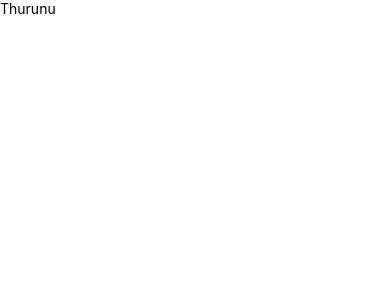
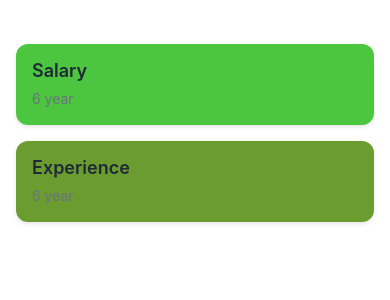
Before and after one commit to Thurunuhashitha/react_native_tutorial, a React Native app: screen / in a window 390 px wide. Shown: the top 300 px of the page. Built offline with nearby package versions, Linux system fonts and the light colour scheme.

Commit message:
create card conponent

```diff
--- a/App.js
+++ b/App.js
@@ -1,11 +1,15 @@
 import React from 'react';
 import { Text, View } from 'react-native';
+import MyCard from './src/components/MyCard';
 
 function App() {
 
   return (
     <View>
-        <Text>Thurunu</Text>
+      {/* inline style */}
+        <Text style={{color:'white' , fontSize:30}}>Thurunu</Text>
+        <MyCard bgcolor='#4cc53f' description='6 year'>Salary</MyCard>
+        <MyCard bgcolor='#6b9c30' description='6 year'>Experience</MyCard>
     </View>
   );
 }
--- a/index.js
+++ b/index.js
@@ -1,7 +1,3 @@
-/**
- * @format
- */
-
 import { AppRegistry } from 'react-native';
 import App from './App';
 import { name as appName } from './app.json';
--- /dev/null
+++ b/src/components/MyCard.js
@@ -0,0 +1,41 @@
+import { View, Text, StyleSheet } from 'react-native'
+import React from 'react'
+
+const MyCard = (props) => {
+    return (
+        <View style={{
+            backgroundColor:props.bgcolor,
+            borderRadius: 12,
+            padding: 16,
+            marginVertical: 8,
+            marginHorizontal: 16,
+            shadowColor: '#000',
+            shadowOffset: {
+                width: 0,
+                height: 2,
+            },
+            shadowOpacity: 0.1,
+            shadowRadius: 4,
+            elevation: 3,
+        }}>
+            <Text style={styles.title}>{props.children}</Text>
+            <Text style={styles.description}>{props.description}</Text>
+        </View >
+    )
+}
+
+const styles = StyleSheet.create({
+    title: {
+        fontSize: 18,
+        fontWeight: '600',
+        color: '#1F2937',
+        marginBottom: 8,
+    },
+    description: {
+        fontSize: 14,
+        color: '#6B7280',
+        lineHeight: 20,
+    },
+})
+
+export default MyCard
```
Also changed, not shown: 1 other file (tests, documents, lock files or other folders).
